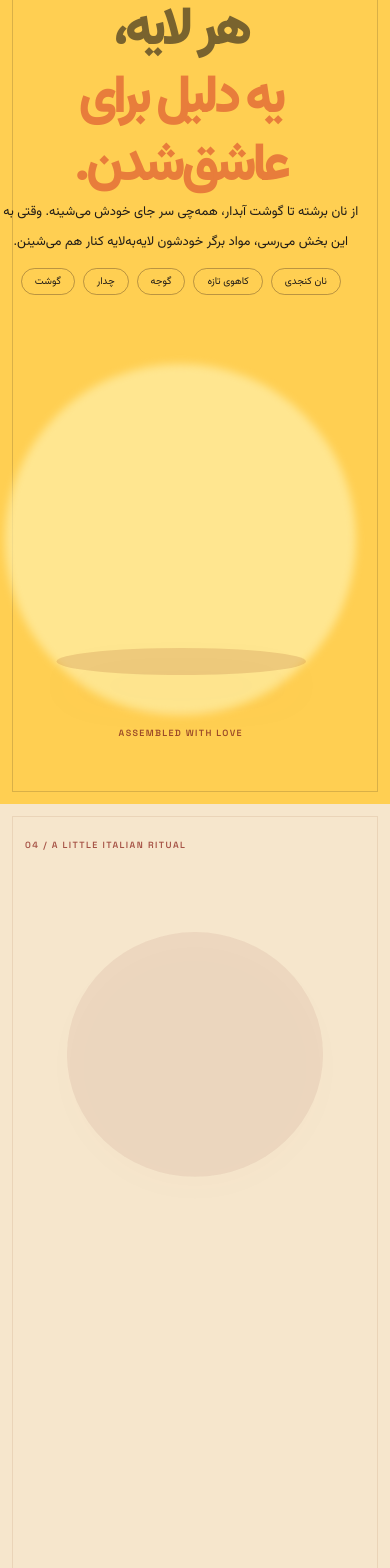
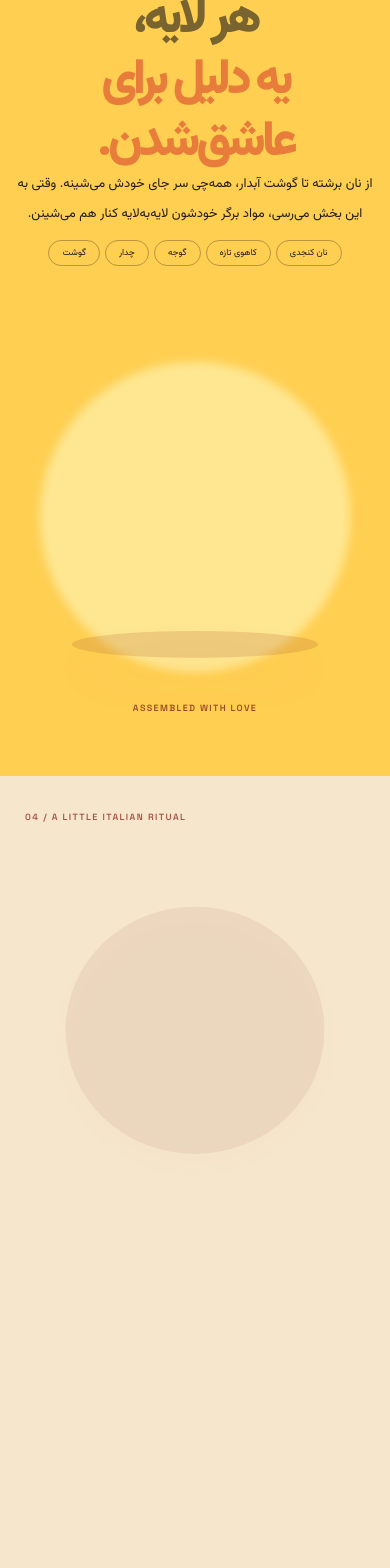
Before and after one commit to danialshams/taste-lab-restaurant, a Next.js app: page / in a window 390 px wide. Shown: the part 1721-3289 px from the top of the page. Built offline with nearby package versions, Linux system fonts and the light colour scheme.

Commit message:
Remove burger/pasta framing lines, re-centre illustrations and mobile copy within viewport bounds

```diff
--- a/app/food-motion.css
+++ b/app/food-motion.css
@@ -451,3 +451,56 @@ body:has(.menu-overlay.open) .site-header{
 @media(prefers-reduced-motion:reduce){
   .menu-burger-photo-backdrop{transition:none!important;transform:none!important}
 }
+
+/* V9 mobile layout cleanup: no decorative framing, centred food illustrations. */
+.food-burger-builder:before,.food-pasta-ritual:before{display:none!important;content:none!important}
+@media(max-width:899px){
+  .food-burger-builder{
+    display:flex!important;flex-direction:column;justify-content:center;align-items:center;
+    height:auto;min-height:0;width:100%;padding:72px 18px 62px;gap:18px;overflow:hidden;
+  }
+  .food-burger-builder .food-burger-copy{
+    width:min(100%,530px);margin-inline:auto;padding:0;align-items:center;text-align:center;
+  }
+  .food-burger-builder .food-burger-copy h2{font-size:clamp(49px,10vw,78px);line-height:1.25}
+  .food-burger-builder .food-burger-stage{
+    width:min(100%,500px);min-width:0;margin:0 auto;padding:0;
+    display:flex;flex-direction:column;align-items:center;justify-content:center;overflow:visible;
+  }
+  .food-burger-builder .food-burger-art{
+    display:block;width:min(100%,455px);max-width:100%;height:auto;max-height:none;
+    margin:0 auto;overflow:visible;
+  }
+  .food-burger-builder .food-burger-stage:before{
+    left:50%;top:50%;transform:translate(-50%,-50%);width:min(85%,390px);max-width:390px;
+  }
+  .food-burger-builder .food-burger-stage-note{text-align:center;margin:2px auto 0}
+  .food-pasta-ritual{
+    display:flex!important;flex-direction:column;align-items:center;justify-content:center;
+    width:100%;min-height:0;padding:82px 15px 70px;gap:17px;overflow:hidden;
+  }
+  .food-pasta-ritual .food-pasta-scene{
+    width:min(100%,500px);min-width:0;max-width:500px;display:flex;align-items:center;
+    justify-content:center;align-self:center;margin:0 auto;padding:0;overflow:visible;
+  }
+  .food-pasta-ritual .food-pasta-art{
+    display:block;width:min(100%,465px);max-width:100%;height:auto;max-height:none;
+    margin:0 auto;overflow:visible;
+  }
+  .food-pasta-ritual .food-pasta-copy{
+    width:min(100%,550px);min-width:0;max-width:550px;margin:0 auto;
+    align-self:center;padding:0 8px;text-align:center;
+  }
+  .food-pasta-ritual .food-pasta-copy p{margin-left:auto;margin-right:auto}
+  .food-pasta-ritual .food-pasta-copy h2{font-size:clamp(42px,9vw,67px)}
+  .food-pasta-ritual .food-pasta-scene-label{
+    width:100%;margin:3px auto 0;text-align:center;max-width:96%;white-space:normal;overflow-wrap:anywhere;
+  }
+}
+@media(max-width:420px){
+  .food-burger-builder{padding-inline:12px}
+  .food-pasta-ritual{padding-inline:10px}
+  .food-burger-builder .food-burger-art,.food-pasta-ritual .food-pasta-art{max-width:100%}
+  .food-burger-builder .food-burger-labels{gap:5px}
+  .food-burger-builder .food-burger-labels span{font-size:9px}
+}
```
